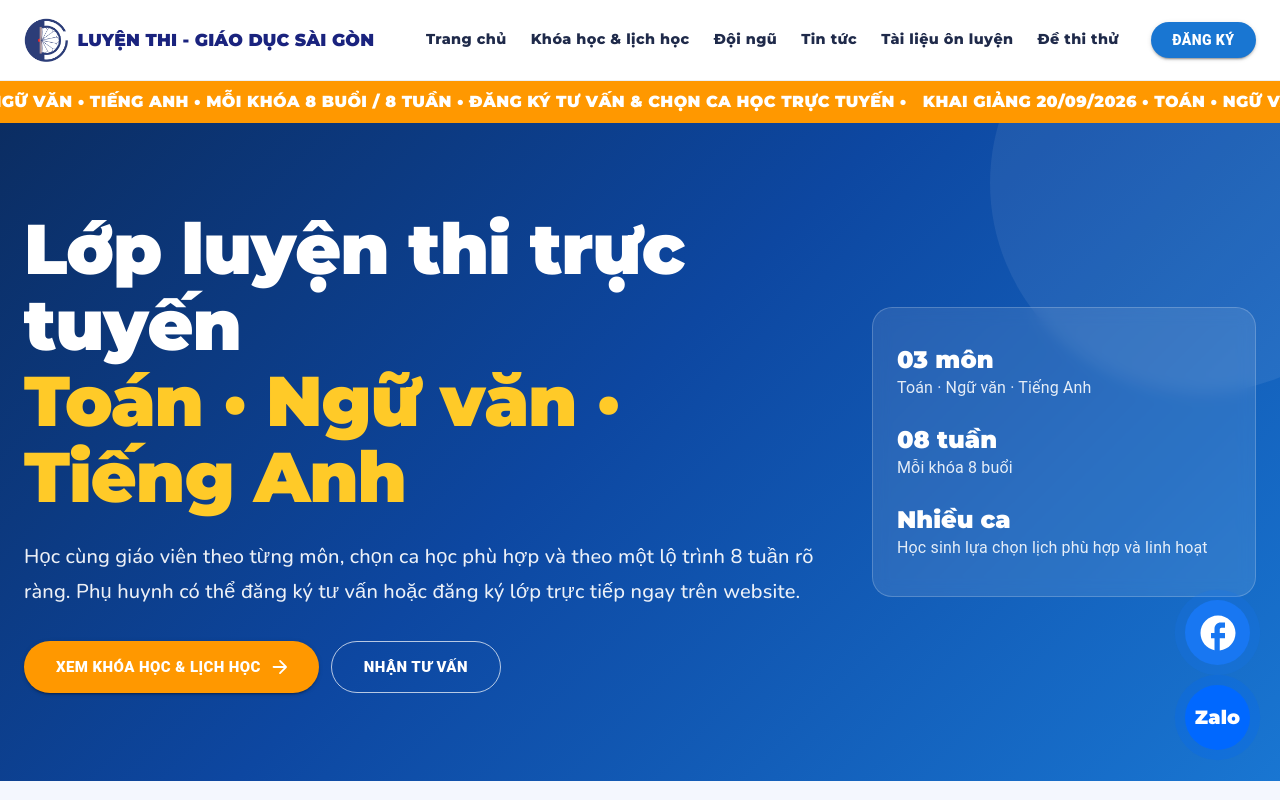
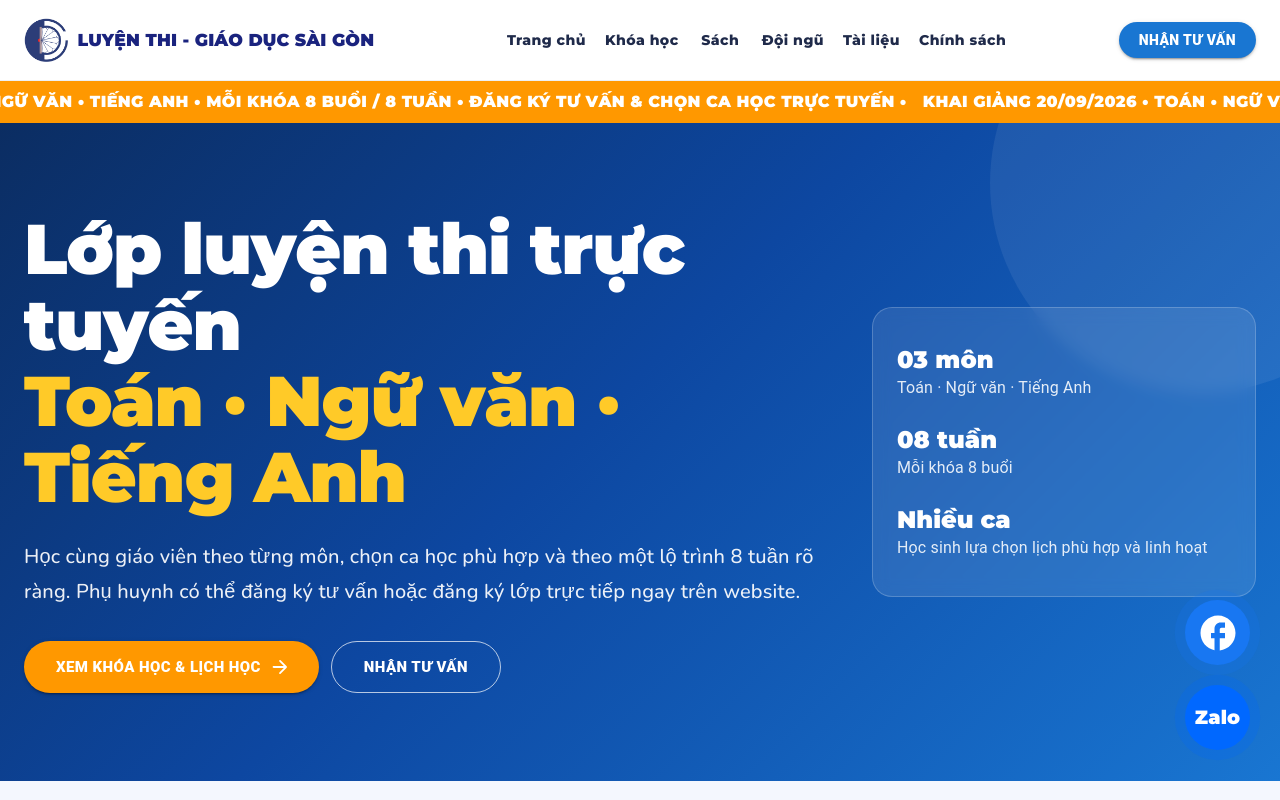
Before and after one commit to khanhu2805/luyen-thi-gdsg, a Next.js app: page / in a window 1280 px wide. Shown: the top 800 px of the page. Built offline with nearby package versions, Linux system fonts and the light colour scheme.

Commit message:
Add books and policy navigation

```diff
--- a/app/components/Header.tsx
+++ b/app/components/Header.tsx
@@ -22,11 +22,11 @@ import Link from 'next/link';
 
 const navItems = [
   { label: 'Trang chủ', path: '/' },
-  { label: 'Khóa học & lịch học', path: '/khoa-hoc' },
+  { label: 'Khóa học', path: '/khoa-hoc' },
+  { label: 'Sách', path: '/sach' },
   { label: 'Đội ngũ', path: '/doi-ngu' },
-  { label: 'Tin tức', path: '/tin-tuc' },
-  { label: 'Tài liệu ôn luyện', path: '/tai-lieu-on-luyen' },
-  { label: 'Đề thi thử', path: '/de-thi-thu' },
+  { label: 'Tài liệu', path: '/tai-lieu-on-luyen' },
+  { label: 'Chính sách', path: '/chinh-sach' },
 ];
 
 export default function Header() {
@@ -44,8 +44,8 @@ export default function Header() {
     fontFamily: "'Montserrat', sans-serif",
     color: '#1f2a4a',
     textTransform: 'none',
-    fontSize: '0.9rem',
-    px: 1.5,
+    fontSize: '0.88rem',
+    px: 1.2,
     whiteSpace: 'nowrap',
     '&:hover': { color: '#1976d2', bgcolor: 'transparent' },
   };
@@ -103,12 +103,12 @@ export default function Header() {
               sx={{
                 display: { xs: 'none', md: 'inline-flex' },
                 borderRadius: 999,
-                px: 2.7,
+                px: 2.5,
                 fontWeight: 900,
                 whiteSpace: 'nowrap',
               }}
             >
-              Đăng ký
+              Nhận tư vấn
             </Button>
 
             <IconButton
@@ -164,7 +164,7 @@ export default function Header() {
             variant="contained"
             sx={{ mt: 2, borderRadius: 999, py: 1.3, fontWeight: 900 }}
           >
-            Đăng ký ngay
+            Nhận tư vấn
           </Button>
         </Box>
       </Drawer>
```
